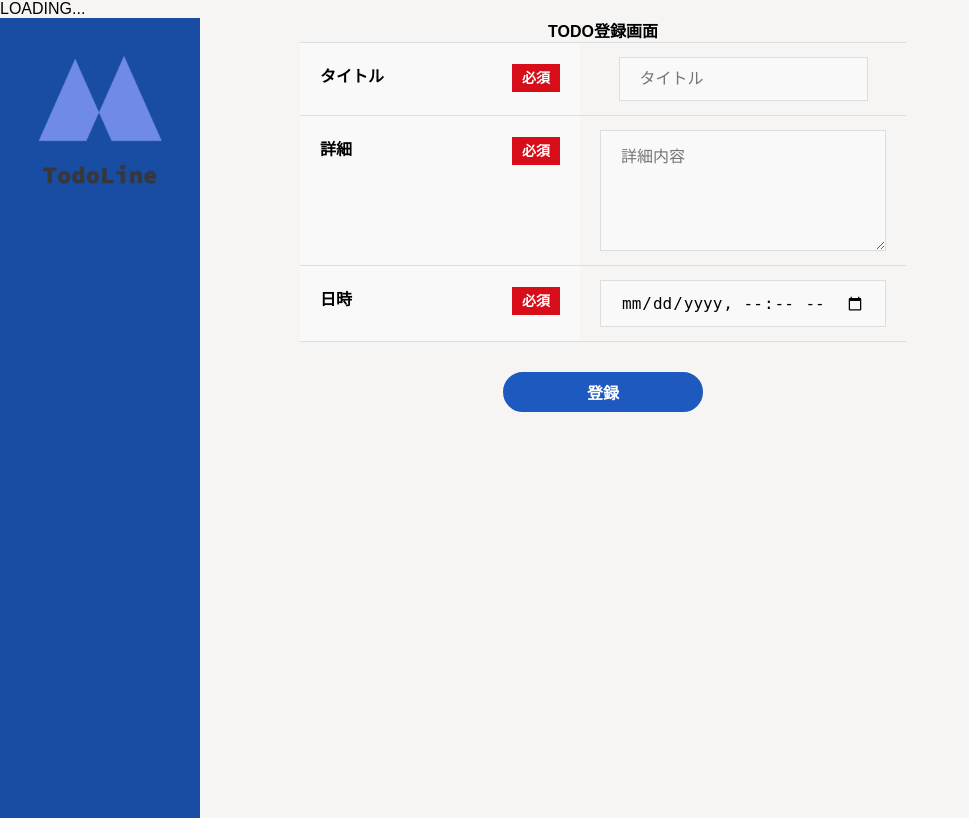
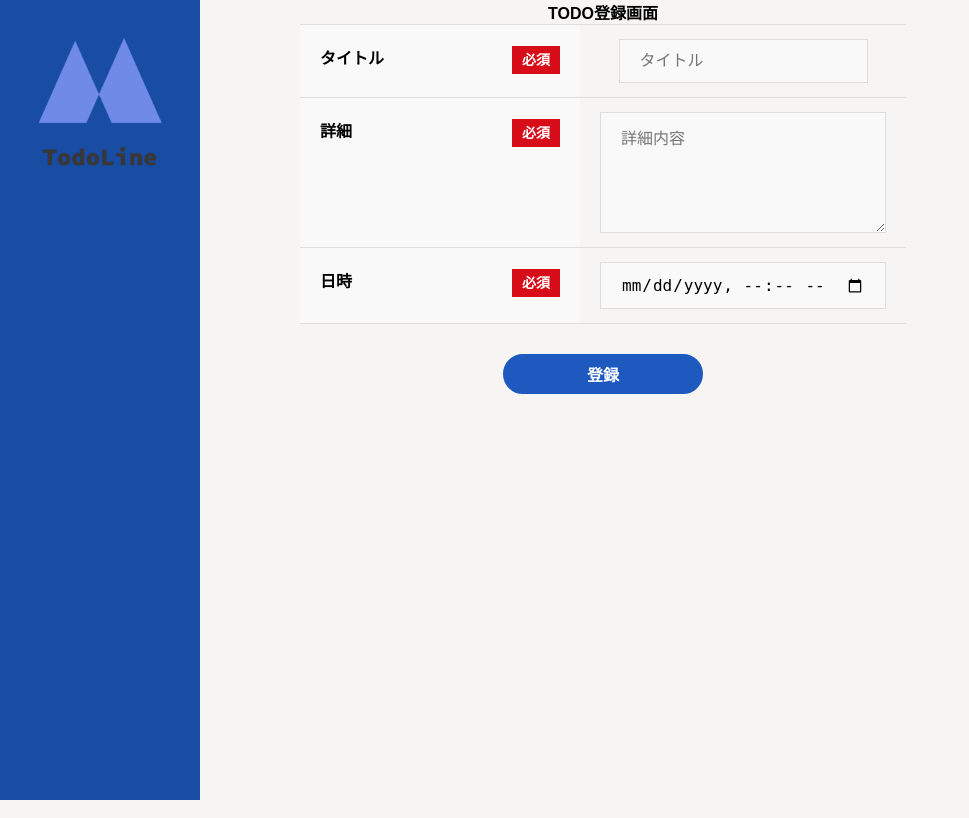
Before and after one commit to ShoKatsuki06/flask-todo-app, a Flask app: page /create in a window 1280 px wide. Shown: the whole page, without its empty margins (0-969 px from the left). Run offline with Flask 2, Linux system fonts and the light colour scheme.

Commit message:
Update base.html

```diff
--- a/templates/base.html
+++ b/templates/base.html
@@ -11,8 +11,6 @@
     {% block head %}{% endblock %}
 </head>
 <body>
-<div class="word">LOADING...</div>
-<div class="overlay"></div>
   <article>
     <div class="side">
       <p><a href="index.html"><img src="{{ url_for('static',filename='img/logo-2-kiri.png') }}"></a></p>
```
